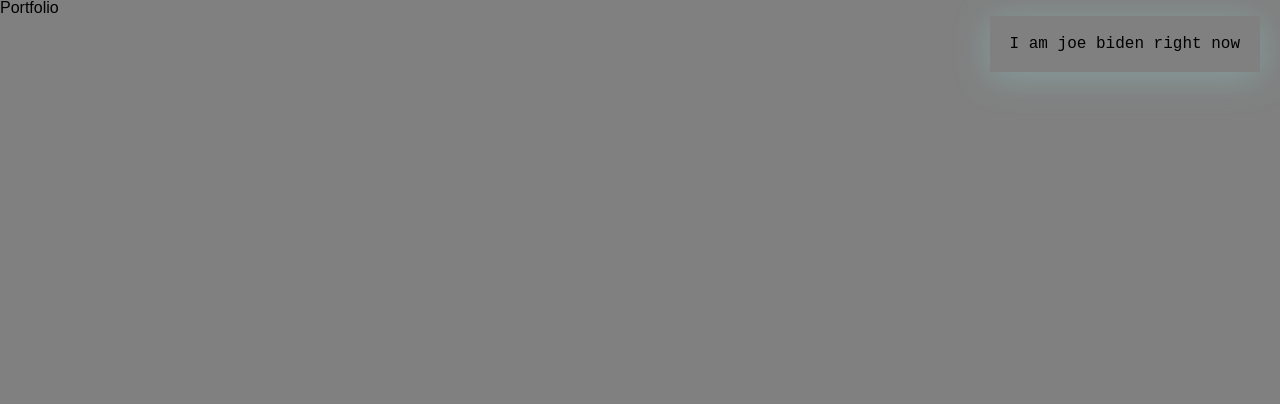
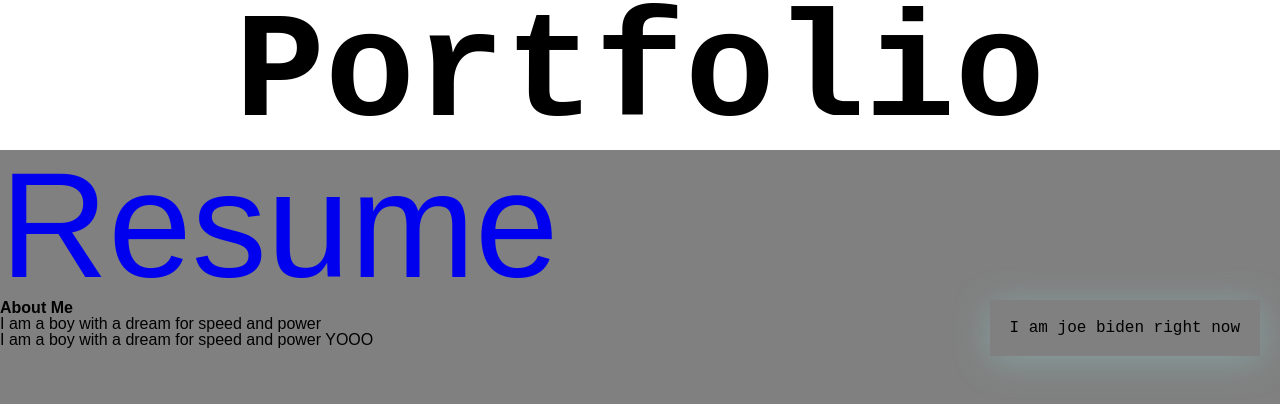
Before and after one commit to BoiledLettuce/homework-2, a plain HTML site: page index.html in a window 1280 px wide. Drawn offline with Linux system fonts and the light colour scheme.

Commit message:
html changes

```diff
--- a/index.html
+++ b/index.html
@@ -5,12 +5,18 @@
     <meta charset="UTF-8">
     <link rel="stylesheet" href="./assets/reset.css">
     <link rel="stylesheet" href="./assets/style.css">
-    <title>Joshua Henson - Portfolio</title>
+    <title>Joshua Henson - Web Developer</title>
 
 </head>
 
 <body>
-    <header class="header">Portfolio</header>
+    <header>
+        <h1>Portfolio</h1>
+        <nav>
+            <a href="./assets/Resume.pdf" target="_blank">Resume</a>
+        </nav>
+
+    </header>
 
 
     <aside class="renders">
@@ -19,16 +25,18 @@
         </p>
 
     </aside>
-
-
-
-
-
+    <main>
+        <h2> About Me </h2>
+        <div>
+            <p>
+                I am a boy with a dream for speed and power
+            </p>
+            <p>
+                I am a boy with a dream for speed and power YOOO
+            </p>
+        </div>
+    </main>
 
 </body>
 
-
-
-
-
 </html>
```
